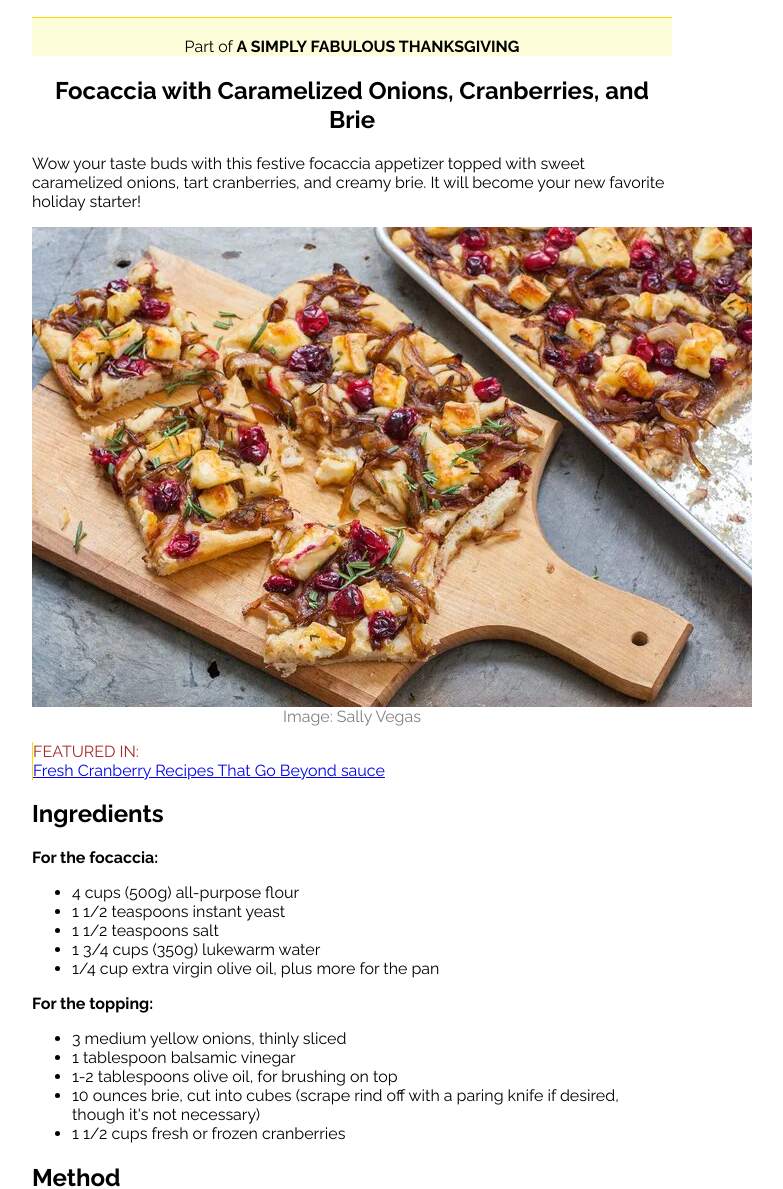
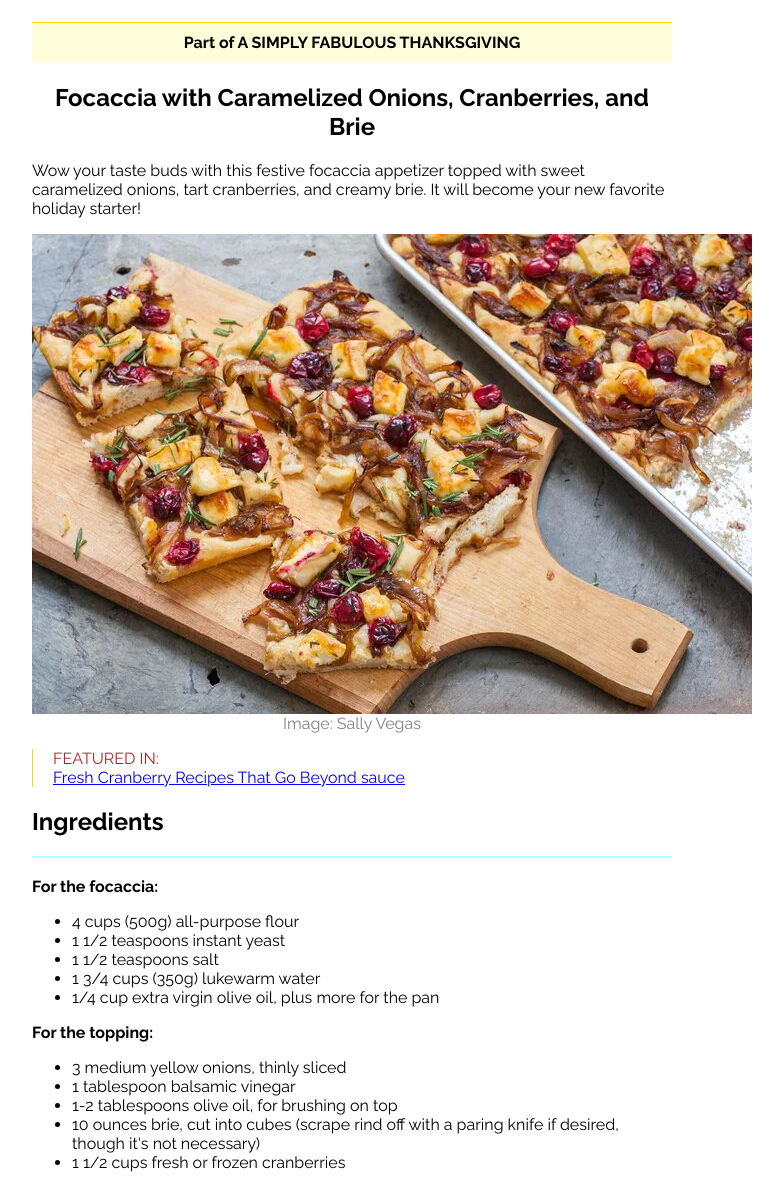
Before and after one commit to tommasopanciroli/U1-W1-D3, a plain HTML site: page compitoD3.html in a window 1280 px wide. Shown: the part 72-1261 px from the top of the page, without its empty margins (288-1071 px from the left). Drawn offline with Linux system fonts and the light colour scheme.

Commit message:
correction of the hm

```diff
--- a/assets/compitoD3.css
+++ b/assets/compitoD3.css
@@ -8,6 +8,7 @@ body {
 
 header {
     text-align: center;
+
 }
 
 #figcaption {
@@ -33,8 +34,11 @@ text-align: center;
     border-left: hidden;
     border-right: hidden;
     border-width: 1px;
+    padding-left: 10px;
+    padding-top: 10px;
+    padding-right: 10px;
+    padding-bottom: 10px;
 }
-
 
 #featured {
     color: brown;
@@ -45,8 +49,29 @@ text-align: center;
     border-color: rgb(255, 217, 0);
     border-width: 1px;
     margin-left: auto;
+    padding-inline: 20px;
 }
 
 #logo {
     width: 200px;
 }
+
+#cyanb {
+    border-style: solid;
+    border-top: hidden;
+    border-left: hidden;
+    border-right: hidden;
+    border-color: rgb(174, 255, 255);
+    border-width: 1px;
+    padding-bottom: 20px;
+}
+
+#secondcyan {
+    border-style: solid;
+    border-top: hidden;
+    border-left: hidden;
+    border-right: hidden;
+    border-color: rgb(174, 255, 255);
+    border-width: 1px;
+    padding-bottom: 20px;
+}
--- a/compitoD3.html
+++ b/compitoD3.html
@@ -15,9 +15,9 @@
   <body>
     <header>
       <img id="logo" src="./logo(1).jpg" alt="Logo" />
-      <p id="yellowbandbg">
-        <br>Part of <strong>A SIMPLY FABULOUS THANKSGIVING</strong>
-      </p>
+      <h4 id="yellowbandbg">
+        Part of <strong>A SIMPLY FABULOUS THANKSGIVING</strong>
+      </h4>
     </header>
     <main>
       <section>
@@ -71,7 +71,7 @@
           </div>
         </article>
         <article class="secondfont">
-          <h2>Method</h2>
+          <h2 id="secondcyan">Method</h2>
           <ol>
             <li><strong>Make the focaccia dough</strong></li>
           </ol>
```
